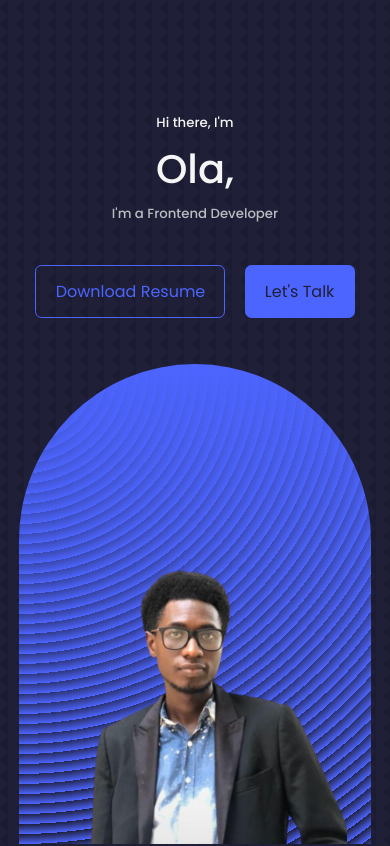
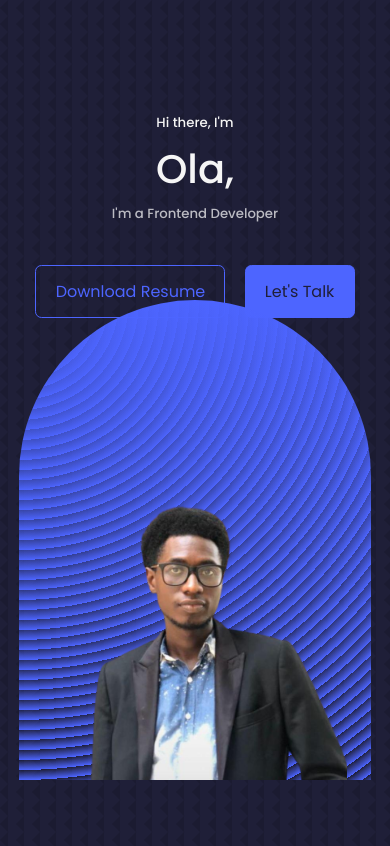
Before and after one commit to Olixfills/portfolio, a React (Create React App) app: page / in a window 390 px wide. Shown: the top 846 px of the page. Built offline with nearby package versions, Linux system fonts and the light colour scheme.

Commit message:
completed header section mobile3

```diff
--- a/src/components/header/header.css
+++ b/src/components/header/header.css
@@ -28,7 +28,7 @@ header{
     /* gap: 0rem; */
     position: absolute;
     left: 0;
-    bottom: 3rem;
+    bottom: 4rem;
 }
 .header__socials>a{
     font-size: 3rem;
@@ -51,9 +51,13 @@ header{
 /* ANCHOR: MEDIA QUERIES========= MD ========= */
 
 @media (max-width: 1024px) {
+    /* header{
+        height: 67vh;
+    } */
     .me{
-        bottom: 0;
+        bottom: 4rem;
         padding-top: 10rem;
+        margin-top: 4rem;
     }
     .me img{
         height: 120%;
```
